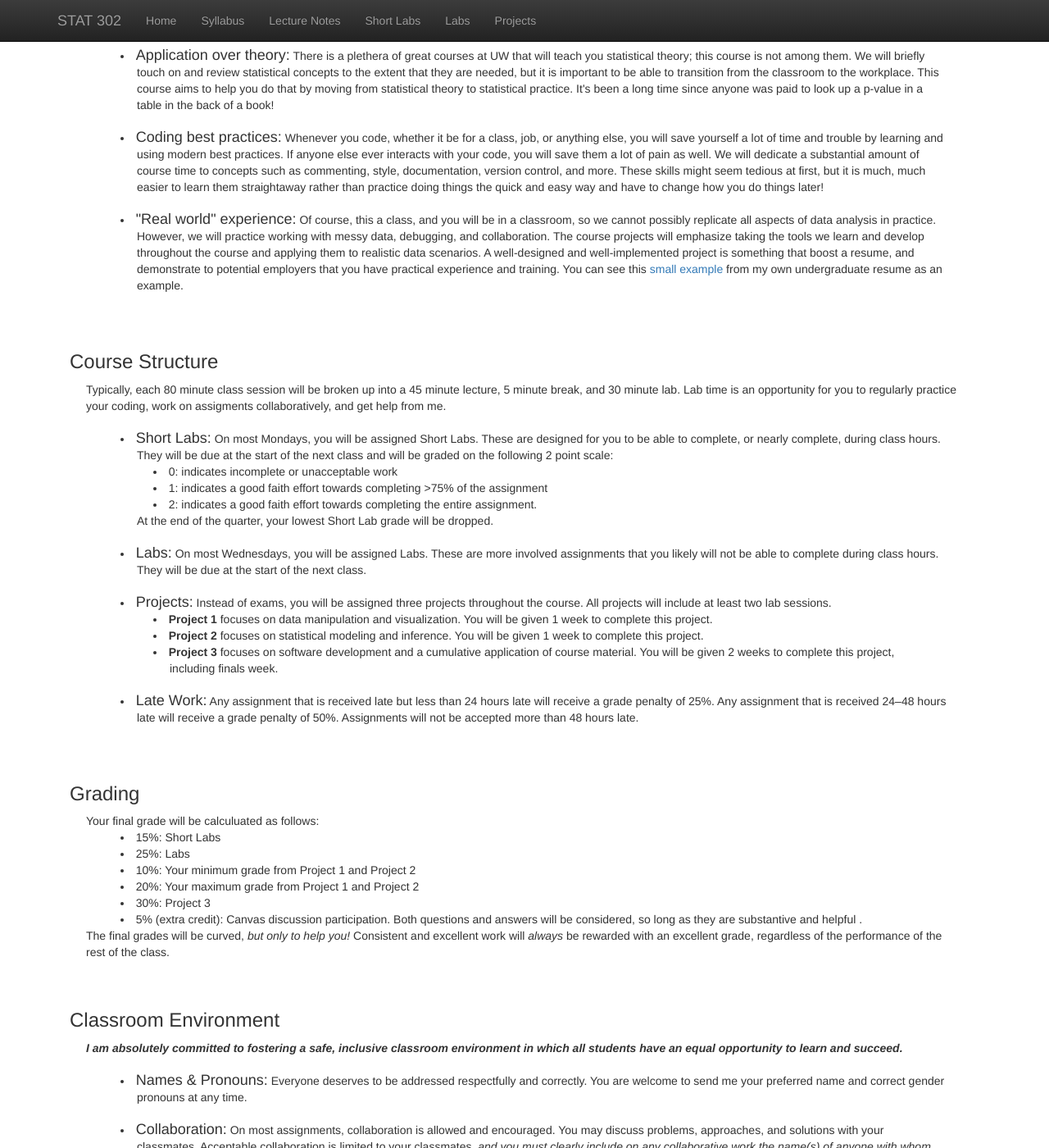
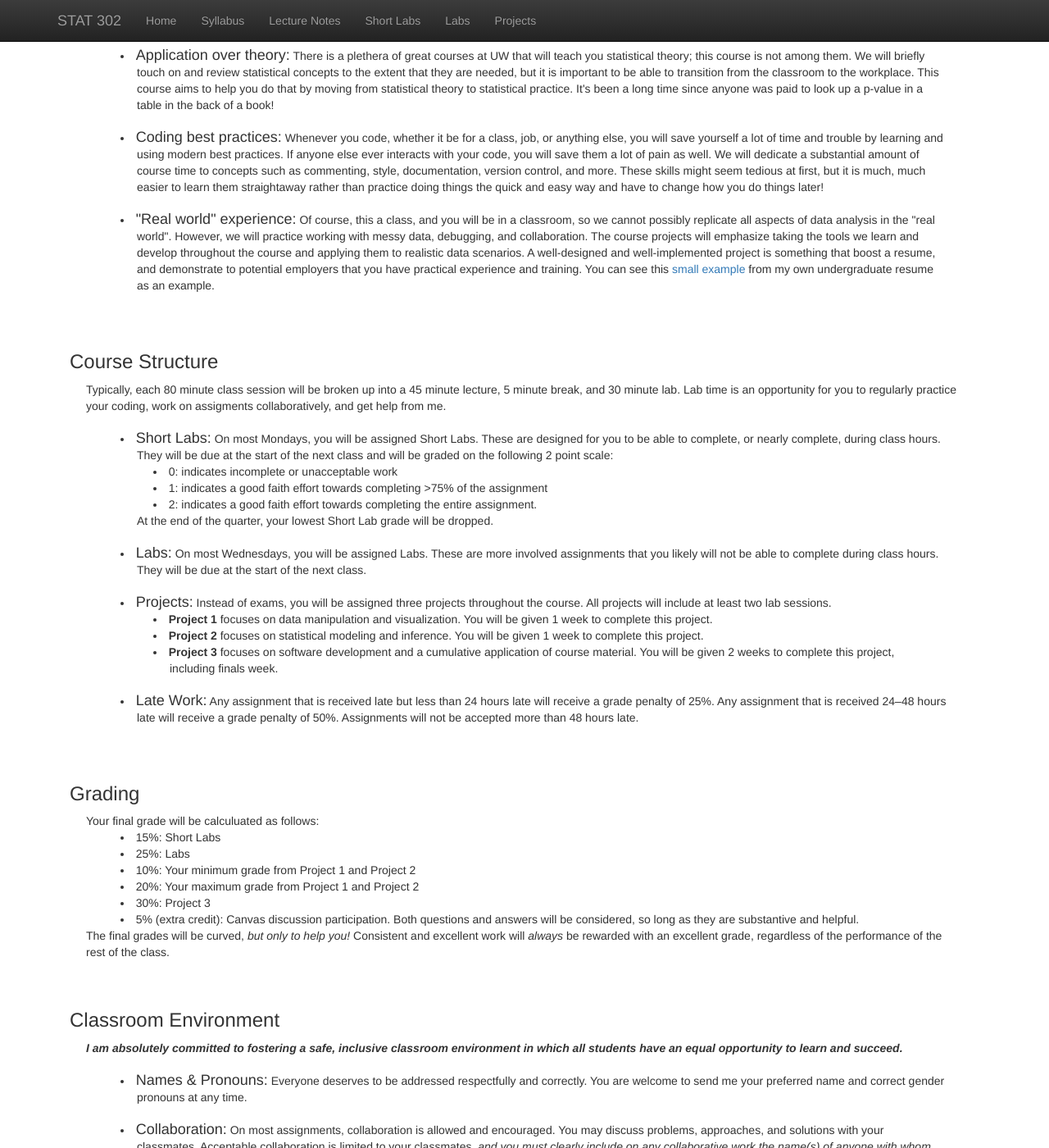
Before and after one commit to bryandmartin/STAT302, a Jekyll site: the page built from syllabus.html, in a window 1280 px wide and 1400 px high, scrolled down 574 px. Shown: the whole window at 82% size. Built offline with Jekyll 4.4.1, drawn with Linux system fonts in a browser that asks for light colours; nearby versions of some CDN libraries; library files that are not in the unit come from our copies.

Commit message:
Update syllabus.html

```diff
--- a/syllabus.html
+++ b/syllabus.html
@@ -60,7 +60,7 @@ title:  'Syllabus'
   <li style="padding:0px;margin:0px 40px 0px; text-indent: -1.45em; padding-left: 3em;" >
     <h4 style="display: inline;">"Real world" experience:</h4>
     Of course, this a class, and you will be in a classroom,
-    so we cannot possibly replicate all aspects of data analysis in practice.
+    so we cannot possibly replicate all aspects of data analysis in the "real world".
     However, we will practice working with messy data, debugging, and collaboration.
     The course projects will emphasize taking the tools we learn and develop throughout the course and
     applying them to realistic data scenarios.
@@ -128,7 +128,7 @@ Instead of exams, you will be assigned three projects throughout the course. All
     30%: Project 3 </li>
   <li style="padding:0px;margin:0px 40px 0px; text-indent: -1.45em; padding-left: 3em;">
     5% (extra credit): Canvas discussion participation. Both questions and answers will be considered,
-    so long as they are substantive and helpful .</li>
+    so long as they are substantive and helpful.</li>
  <p class="content" style="padding:0px;margin:0px 20px 0px;">
    The final grades will be curved, <i>but only to help you!</i>
   Consistent and excellent work will <i>always</i> be rewarded with an excellent grade,
```
